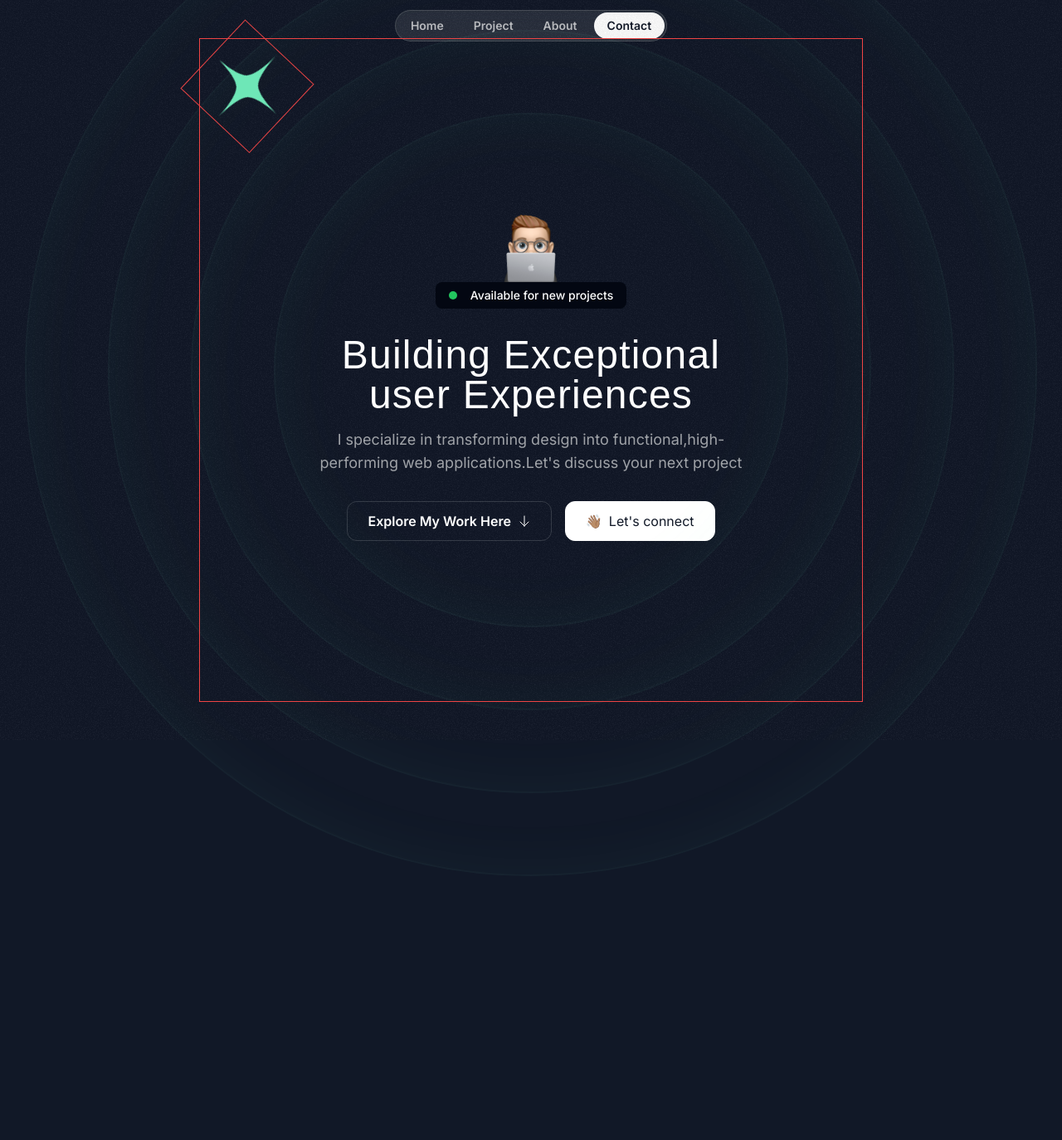
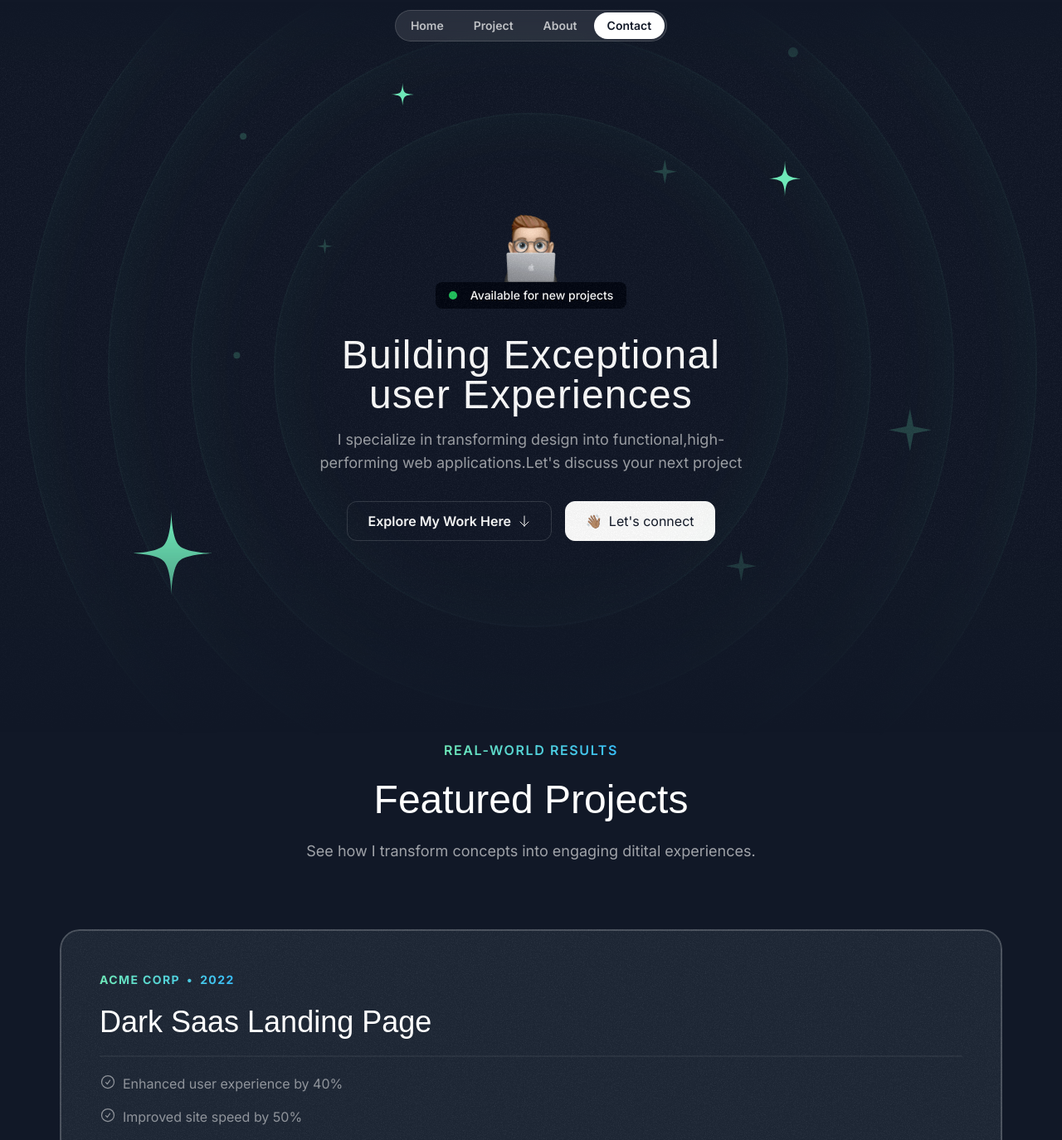
Before and after one commit to sammythedeveloper/Portfolio-React-Next.js-, a Next.js app: page / in a window 1280 px wide. Shown: the top 1374 px of the page at 83% size. Before the commit the page ends 1056 px from the top, so only its background shows below. Built offline with nearby package versions, Linux system fonts and the light colour scheme; a web font is replaced by a local one.

Commit message:
heros and shadows

```diff
--- a/src/app/page.tsx
+++ b/src/app/page.tsx
@@ -1,11 +1,13 @@
 import { Header } from "@/sections/Header";
-import { HeroSection  } from "@/sections/Hero";
+import { HeroSection } from "@/sections/Hero";
+import { ProjectsSection} from "@/sections/Projects";
 
 export default function Home() {
   return (
     <div>
       <Header />
       <HeroSection />
+      <ProjectsSection />
     </div>
   );
 }
--- /dev/null
+++ b/src/components/HeroOrbit.tsx
@@ -0,0 +1,22 @@
+import { PropsWithChildren } from "react";
+export const HeroOrbit = ({
+  children,
+    size,
+  rotation
+}: PropsWithChildren<{ size: number; rotation: number; }>) => {
+  return (
+    <div className="absolute left-1/2 top-1/2 -translate-x-1/2 -translate-y-1/2">
+          <div className=" items-start justify-start "
+              style={{
+                  transform: `rotate(${rotation}deg)`,
+                  height: `${size}px`,
+                  width: `${size}px`,
+              }}
+          >
+              <div className="inline-flex" style={{
+            transform: `rotate(${rotation * -1}deg)`,
+        }} >{children}</div>
+      </div>
+    </div>
+  );
+};
--- a/src/sections/Header.tsx
+++ b/src/sections/Header.tsx
@@ -1,6 +1,6 @@
 export const Header = () => {
   return(
-  <div className=" flex justify-center items-center fixed top-3 w-full">
+  <div className=" flex justify-center items-center fixed top-3 w-full z-10">
     <nav className="flex gap-1 p-0.5 border border-white/15 rounded-full bg-white/10 backdrop-blur " >
       <a href="#" className="nav-item" >Home</a>
       <a href="#" className="nav-item">Project</a>
--- a/src/sections/Hero.tsx
+++ b/src/sections/Hero.tsx
@@ -3,9 +3,13 @@
 import ArrowDown from "@/assets/icons/arrow-down.svg";
 import grainImage from "@/assets/images/grain.jpg";
 import StartIcon from "@/assets/icons/star.svg";
+import { HeroOrbit } from "@/components/HeroOrbit";
+import SparkleIcon from "@/assets/icons/sparkle.svg";
+
 export const HeroSection = () => {
   return (
     <div className="py-32 m:py-48 lg:py-60 relative z-0 overflow-x-clip ">
+      <div className=" absolute inset-0 [mask-image:linear-gradient(to_bottom,transparent,black_10%,black_70%,transparent)]">
         <div
           className="absolute inset-0 -z-30 opacity-5"
           style={{
@@ -16,10 +20,36 @@
         <div className="size-[820px] hero-ring"></div>
         <div className="size-[1020px] hero-ring"></div>
         <div className="size-[1220px] hero-ring"></div>
-      <div className="absolute left-1/2 top-1/2 -translate-x-1/2 -translate-y-1/2 border border-red-500 size-[800px]">
-        <div className="border border-red-500 inline-flex animate-spin [animation-duration:5s]  ">
+        <HeroOrbit size={800} rotation={-72}>
           <StartIcon className=" size-28 text-emerald-300" />
-        </div>
+        </HeroOrbit>
+        <HeroOrbit size={550} rotation={20}>
+          <StartIcon className=" size-8 text-emerald-300" />
+        </HeroOrbit>
+        <HeroOrbit size={590} rotation={98}>
+          <StartIcon className=" size-12 text-emerald-300" />
+        </HeroOrbit>
+        <HeroOrbit size={430} rotation={-14}>
+          <SparkleIcon className=" size-5 text-emerald-300/20" />
+        </HeroOrbit>
+        <HeroOrbit size={440} rotation={79}>
+          <SparkleIcon className=" size-8 text-emerald-300/20" />
+        </HeroOrbit>
+        <HeroOrbit size={530} rotation={178}>
+          <SparkleIcon className=" size-10 text-emerald-300/20" />
+        </HeroOrbit>
+        <HeroOrbit size={710} rotation={144}>
+          <SparkleIcon className=" size-14 text-emerald-300/20" />
+        </HeroOrbit>
+        <HeroOrbit size={720} rotation={85}>
+          <div className=" size-3 rounded-full bg-emerald-300/20" />
+        </HeroOrbit>
+        <HeroOrbit size={520} rotation={-41}>
+          <div className=" size-2 rounded-full bg-emerald-300/20" />
+        </HeroOrbit>
+        <HeroOrbit size={650} rotation={-5}>
+          <div className=" size-2 rounded-full bg-emerald-300/20" />
+        </HeroOrbit>
       </div>
       <div className="container">
         <div className="flex flex-col items-center ">
--- a/src/sections/Projects.tsx
+++ b/src/sections/Projects.tsx
@@ -1,6 +1,10 @@
 import darkSaasLandingPage from "@/assets/images/dark-saas-landing-page.png";
 import lightSaasLandingPage from "@/assets/images/light-saas-landing-page.png";
 import aiStartupLandingPage from "@/assets/images/ai-startup-landing-page.png";
+import Image from "next/image";
+import CheckCircleIcon from "@/assets/icons/check-circle.svg";
+import ArrowUpRightIcon from "@/assets/icons/arrow-up-right.svg";
+import grainImage from "@/assets/images/grain.jpg"
 
 const portfolioProjects = [
   {
@@ -42,5 +46,59 @@
 ];
 
 export const ProjectsSection = () => {
-  return <div>Projects Section</div>;
+  return (
+    <section className="pb-16" >
+      <div className="container">
+        <div className="flex justify-center">
+          <p className="uppercase font-semibold tracking-widest bg-gradient-to-r from-emerald-300 to-sky-400 text-transparent bg-clip-text text-center ">
+            Real-world Results
+          </p>
+        </div>
+        <h2 className=" font-serif text-3xl md:text-5xl text-center m-6">
+          Featured Projects
+        </h2>
+        <p className=" text-center md:text-lg text-white/60 mt-4 max-2-md mx-auto ">
+          See how I transform concepts into engaging ditital experiences.
+        </p>
+        <div className=" mt-10 md:mt-20 flex flex-col gap-20">
+          {portfolioProjects.map((project) => (
+            <div
+              key={project.title}
+              className="bg-gray-800 rounded-3xl relative z-0 overflow-hidden after:z-10  after:content-[''] after:absolute after:inset-0 after:outline-2 after:outline after:-outline-offset-2 after:rounded-3xl after:outline-white/20 px-8 pt-8 md:pt-12 md:px-12 after:pointer-events-none"
+            >
+              <div className="absolute inset-0 -z-10 opacity-5 " style={{
+                backgroundImage: `url(${grainImage.src})`,
+              }} ></div>
+              <div className=" bg-gradient-to-r from-emerald-300 to-sky-400 inline-flex gap-2 font-bold uppercase tracking-widest text-sm text-transparent bg-clip-text">
+                <span>{project.company}</span>
+                <span>&bull;</span>
+                <span>{project.year}</span>
+              </div>
+              <h3 className=" font-serif text-2xl mt-2 md:mt-5 md:text-4xl ">{project.title}</h3>
+              <hr className="border-t-2 border-white/5 mt-4 md:mt-5 " />
+              <ul className=" flex flex-col gap-4 mt-4 md:mt-5 ">
+                {project.results.map((result) => (
+                  <li className="flex gap-2 text-sm md:text-base text-white/50">
+                    <CheckCircleIcon className="size-5" />
+                    <span> {result.title}</span>
+                  </li>
+                ))}
+              </ul>
+              <a href={project.link}>
+                <button className="bg-white text-gray-950 h-12 w-full rounded-xl font-semibold inline-flex items-center justify-center gap-2 mt-8 ">
+                  <span>Visit Live Site</span>
+                  <ArrowUpRightIcon className="size-4" />
+                </button>
+              </a>
+              <Image
+                src={project.image}
+                alt={project.title}
+                className=" mt-8 -mb-4"
+              />
+            </div>
+          ))}
+        </div>
+      </div>
+    </section>
+  );
 };
```
Lines whose indentation alone changed are shown as unchanged.
